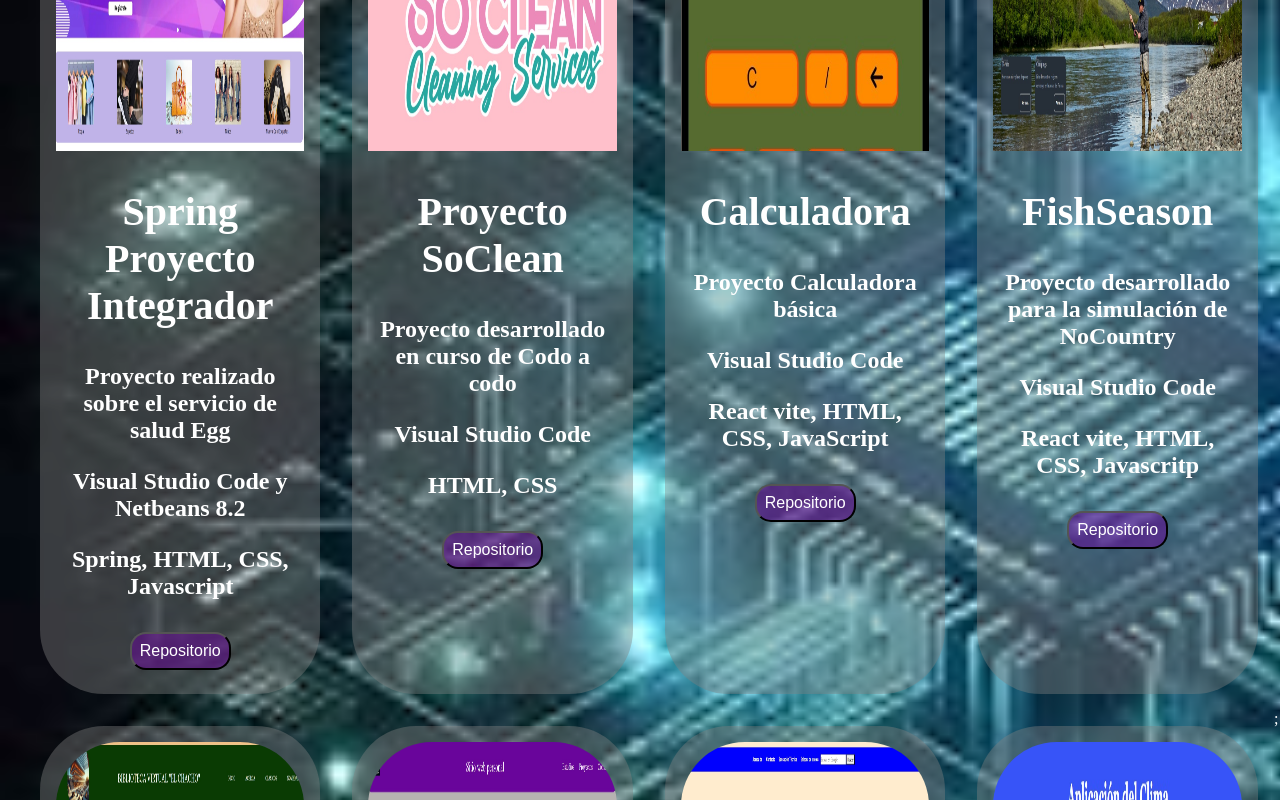
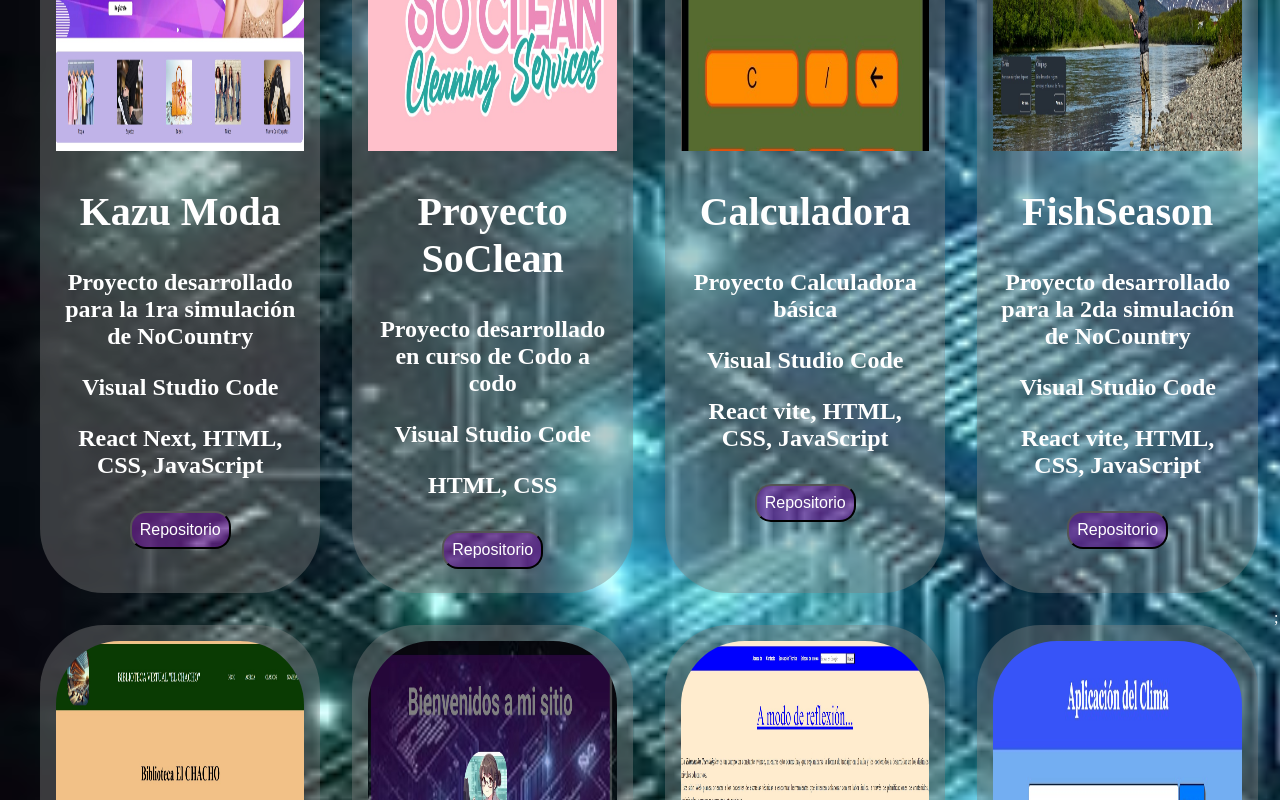
Before and after one commit to mtmaisterra/sitioPersonal, a React (Vite) app: page /proyectos in a window 1280 px wide. Shown: the part 561-1361 px from the top of the page. Built offline with nearby package versions, Linux system fonts and the light colour scheme.

Commit message:
actualizar

```diff
--- a/src/pages/proyectos.jsx
+++ b/src/pages/proyectos.jsx
@@ -5,12 +5,12 @@ import Footer from '../components/Footer';
 const ejemplos = [
   {
     id: 1,
-    description: 'Proyecto realizado sobre el servicio de salud Egg',
-    program: 'Visual Studio Code y Netbeans 8.2',
-    title: 'Spring Proyecto Integrador',
+    description: 'Proyecto desarrollado para la 1ra simulación de NoCountry',
+    program: 'Visual Studio Code',
+    title: 'Kazu Moda',
     image: '/KazuModa.jpg',
-    thecnology: 'Spring, HTML, CSS, Javascript',
-    url: 'https://github.com/Nildaluciamonteros/SERVICIOS-DE-SALUD-EGG'
+    thecnology: 'React Next, HTML, CSS, JavaScript',
+    url: 'Por problemas no se puede ver el repositorio'
   },
 
   {
@@ -35,11 +35,11 @@ const ejemplos = [
 
   {
     id: 4,
-    description: 'Proyecto desarrollado para la simulación de NoCountry',
+    description: 'Proyecto desarrollado para la 2da simulación de NoCountry',
     program: 'Visual Studio Code',
     title: 'FishSeason',
     image: '/FishSeason.jpg',
-    thecnology: 'React vite, HTML, CSS, Javascritp',
+    thecnology: 'React vite, HTML, CSS, JavaScript',
     url: 'https://github.com/xiriuxb/NoCountry_s15-08-n-node-react'
   }]
 
```
Also changed, not shown: public/SitioPersonal.jpeg.
